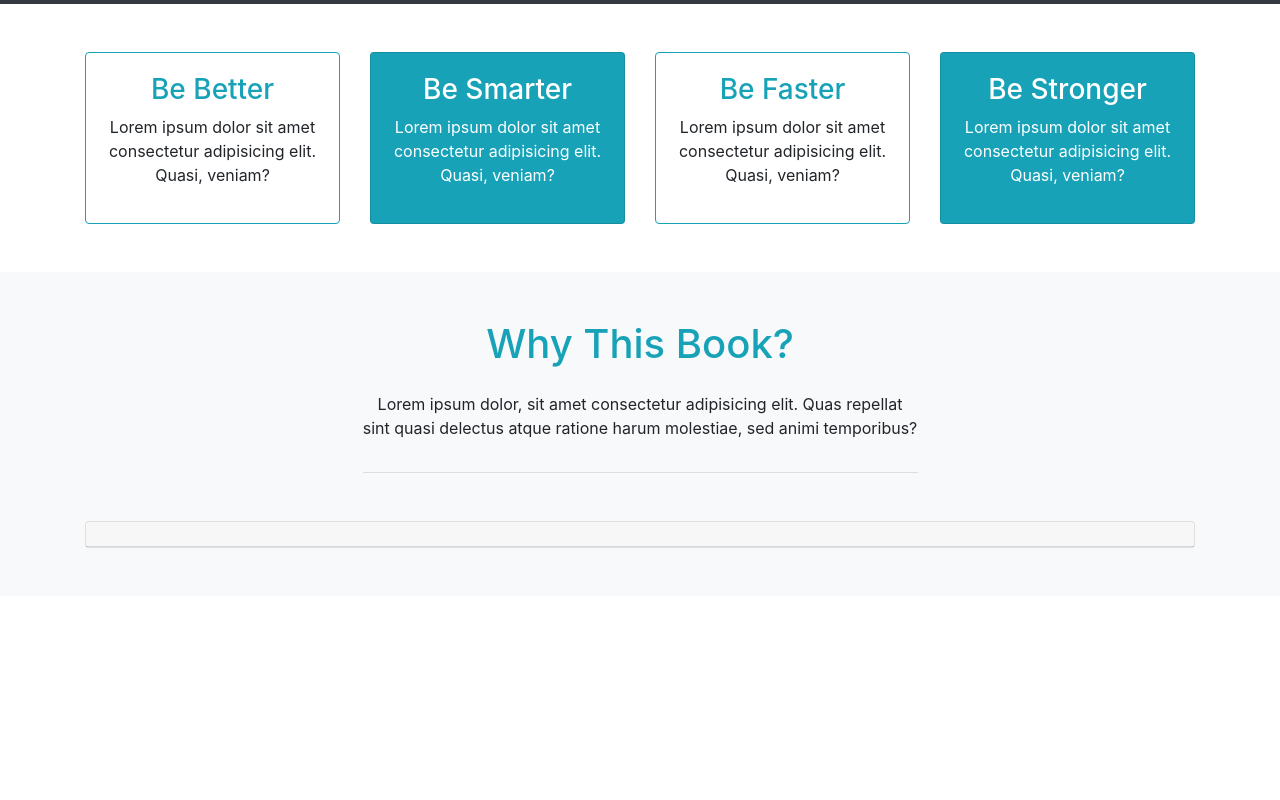
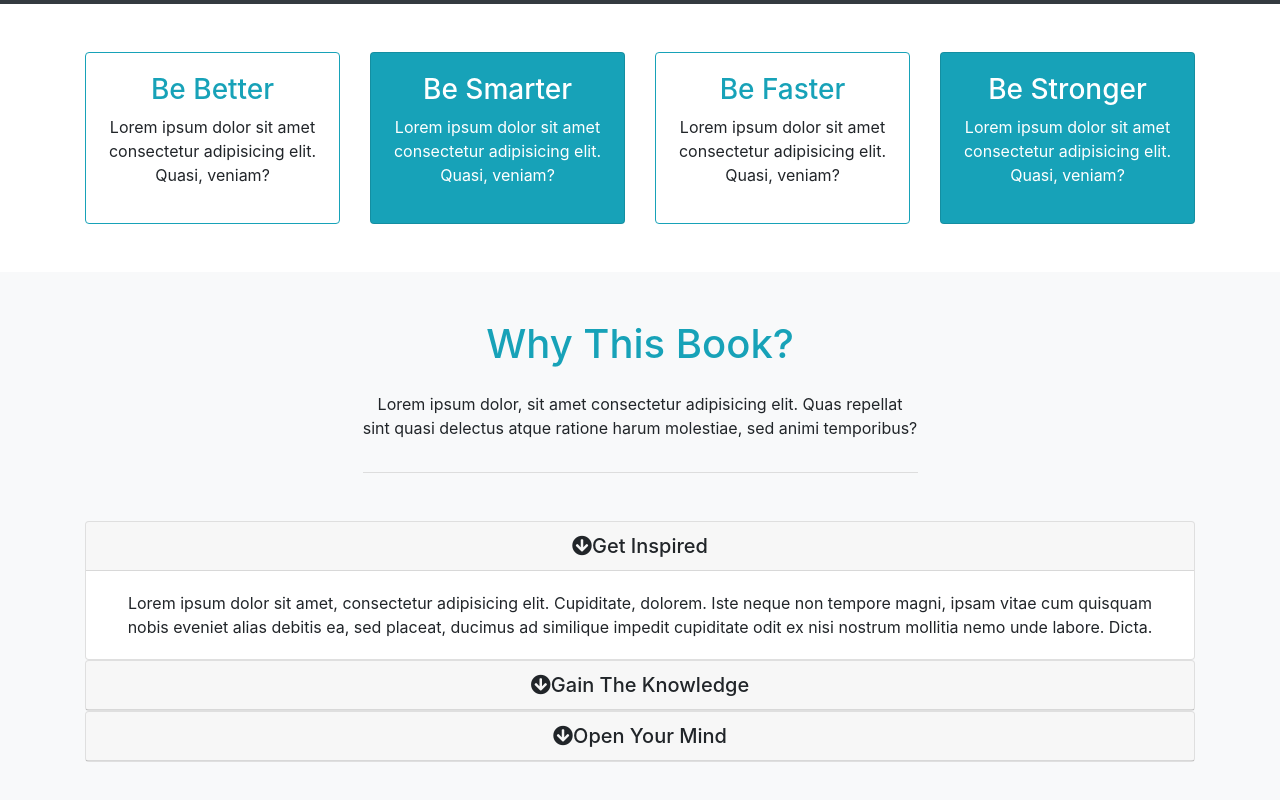
Before and after one commit to AtanasVihrogonov/Mizuxe, a website: page index.html in a window 1280 px wide. Shown: the part 845-1645 px from the top of the page. Before the commit the page ends 1441 px from the top, so only its background shows below. Drawn offline with nearby package versions, Linux system fonts and the light colour scheme; files that its build step writes are made by us from their sources.

```diff
--- a/index.html
+++ b/index.html
@@ -151,8 +151,45 @@
             <div class="card">
               <div class="card-header">
                 <h5 class="mb-0">
-                  <div href="#collaps1"><a href=""></a>
+                  <div href="#collapse1" data-toggle="collapse" data-parent="#accordion">
+                    <i class="fas fa-arrow-circle-down"></i>Get Inspired
+                  </div>
                 </h5>
+              </div>
+              <div id="collapse1" class="collapse show">
+                <div class="card-body">
+                  Lorem ipsum dolor sit amet, consectetur adipisicing elit. Cupiditate, dolorem. Iste neque non tempore magni, ipsam vitae cum quisquam nobis eveniet alias debitis ea, sed placeat, ducimus ad similique impedit cupiditate odit ex nisi nostrum mollitia nemo unde labore. Dicta.
+                </div>
+              </div>
+            </div>
+
+            <div class="card">
+              <div class="card-header">
+                <h5 class="mb-0">
+                  <div href="#collapse1" data-toggle="collapse" data-parent="#accordion">
+                    <i class="fas fa-arrow-circle-down"></i>Gain The Knowledge
+                  </div>
+                </h5>
+              </div>
+              <div id="collapse1" class="collapse">
+                <div class="card-body">
+                  Lorem ipsum dolor sit amet, consectetur adipisicing elit. Cupiditate, dolorem. Iste neque non tempore magni, ipsam vitae cum quisquam nobis eveniet alias debitis ea, sed placeat, ducimus ad similique impedit cupiditate odit ex nisi nostrum mollitia nemo unde labore. Dicta.
+                </div>
+              </div>
+            </div>
+
+            <div class="card">
+              <div class="card-header">
+                <h5 class="mb-0">
+                  <div href="#collapse3" data-toggle="collapse" data-parent="#accordion">
+                    <i class="fas fa-arrow-circle-down"></i>Open Your Mind
+                  </div>
+                </h5>
+              </div>
+              <div id="collapse3" class="collapse">
+                <div class="card-body">
+                  Lorem ipsum dolor sit amet, consectetur adipisicing elit. Cupiditate, dolorem. Iste neque non tempore magni, ipsam vitae cum quisquam nobis eveniet alias debitis ea, sed placeat, ducimus ad similique impedit cupiditate odit ex nisi nostrum mollitia nemo unde labore. Dicta.
+                </div>
               </div>
             </div>
           </div>
```
Also changed, not shown: 1 other file.
